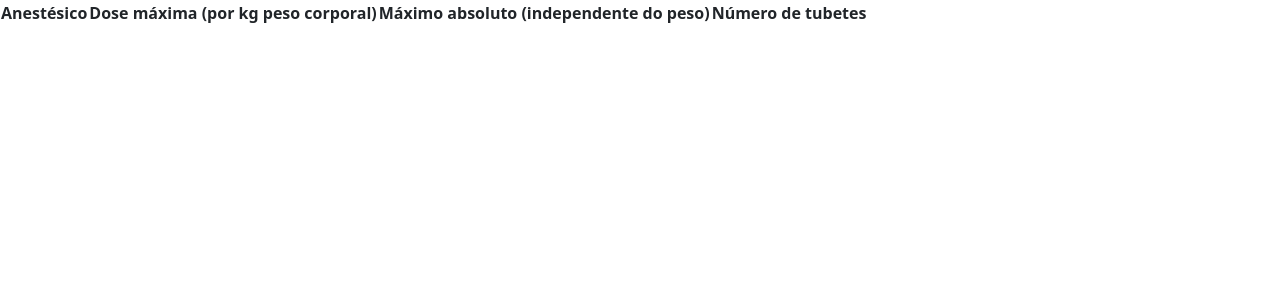
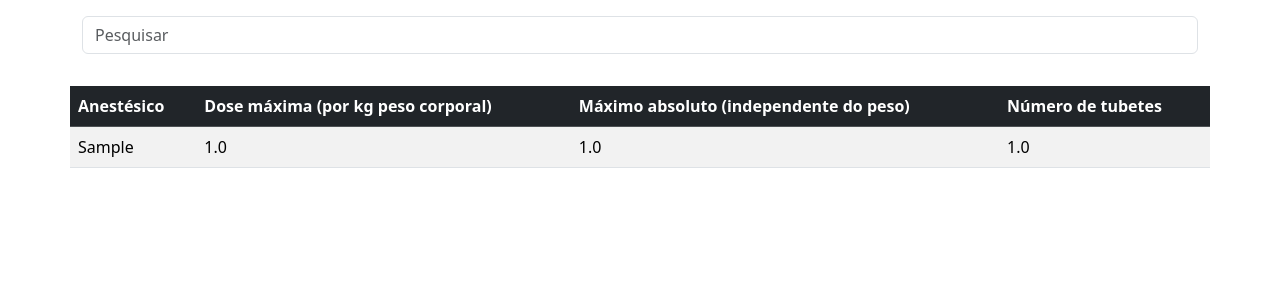
Before and after one commit to Gustavo-erades/backendMobile, a PHP site: page / in a window 1280 px wide. Shown: the top 300 px of the page. Run offline with PHP 8.4, Linux system fonts and the light colour scheme; tables that the repository leaves empty hold one stand-in row (values such as "Sample post"); lists and menus that the app fills with data are empty.

Commit message:
tabela versão 1 pronta

```diff
--- a/connBanco.php
+++ b/connBanco.php
@@ -12,3 +12,4 @@ try {
     echo 'Erro de conexão com o banco de dados: ' . $erro->getMessage();
     exit;
 }
+/*$conn=mysqli_connect($host,$username,$password,$db_name);*/
--- a/tabela/index.php
+++ b/tabela/index.php
@@ -1,15 +1,26 @@
 <!DOCTYPE html>
+<?php
+    include_once'../connBanco.php';
+    $sql="SELECT * FROM anestesico.anestesicoTatabela";
+    $result=$conn->query("SELECT * FROM anestesicoTabela");
+?>
 <html lang="pt-br">
 <head>
     <meta charset="UTF-8">
     <meta name="viewport" content="width=device-width, initial-scale=1.0">
     <link href="https://cdn.jsdelivr.net/npm/bootstrap@5.3.3/dist/css/bootstrap.min.css" rel="stylesheet" integrity="sha384-QWTKZyjpPEjISv5WaRU9OFeRpok6YctnYmDr5pNlyT2bRjXh0JMhjY6hW+ALEwIH" crossorigin="anonymous">
-    <title>Consultar Anestésicos locais</title>
+    <title>Consultar Anestésicos Locais</title>
 </head>
 <body>
-    <div>
-        <table>
-            <thead>
+    <div class="container">
+        <div class="row mt-3">
+            <div class="input-group mb-3">
+                <input type="text" class="form-control" placeholder="Pesquisar" id="campoInput">
+            </div>
+        </div>
+        <div class="row mt-3">
+            <table class="table table-striped table-hover">
+                <thead class="table-dark">
                     <tr>
                         <th>Anestésico</th>
                         <th>Dose máxima (por kg peso corporal)</th>
@@ -17,14 +28,56 @@
                         <th>Número de tubetes</th>
                     </tr>
                 </thead>
-            <tbody>
-                <tr>
-                    <th></th>
-                    <td></td>
-                </tr>
+                <tbody id="tableBody">
+                    <?php
+                        while($row=$result->fetch(PDO::FETCH_ASSOC)){
+                            echo "<tr>";
+                            echo "<td>";
+                            echo $row['anestesicoLocal'];
+                            echo "</td>";
+                            echo "<td>";
+                            echo number_format($row['doseMaxima'], 1);
+                            echo "</td>";
+                            echo "<td>";
+                            echo number_format($row['maximoAbsoluto'], 1);
+                            echo "</td>";
+                            echo "<td>";
+                            echo number_format($row['numTubetes'], 1);
+                            echo "</td>";
+                            echo "</tr>";
+                        }
+                    ?>
                 </tbody>
             </table>
         </div>
+    </div>
+
     <script src="https://cdn.jsdelivr.net/npm/bootstrap@5.3.3/dist/js/bootstrap.bundle.min.js" integrity="sha384-YvpcrYf0tY3lHB60NNkmXc5s9fDVZLESaAA55NDzOxhy9GkcIdslK1eN7N6jIeHz" crossorigin="anonymous"></script>
+
+    <script>
+        document.getElementById('campoInput').addEventListener('input', function() {
+            var searchText = this.value.toLowerCase();
+            var rows = document.querySelectorAll('#tableBody tr');
+
+            rows.forEach(function(row) {
+                var cells = row.getElementsByTagName('td');
+                var isMatch = false;
+
+                for (var i = 0; i < cells.length; i++) {
+                    var cellText = cells[i].textContent.toLowerCase();
+                    if (cellText.indexOf(searchText) !== -1) {
+                        isMatch = true;
+                        break;
+                    }
+                }
+
+                if (isMatch) {
+                    row.style.display = '';
+                } else {
+                    row.style.display = 'none';
+                }
+            });
+        });
+    </script>
 </body>
 </html>
```
Lines whose indentation alone changed are shown as unchanged.
